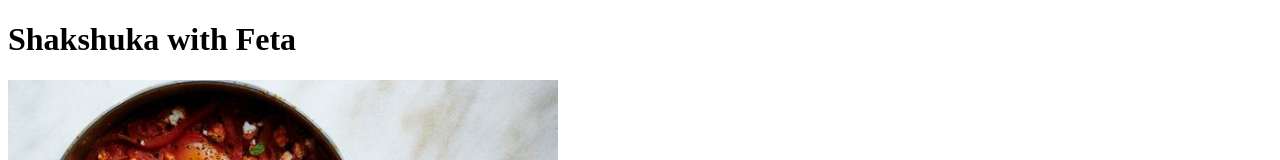
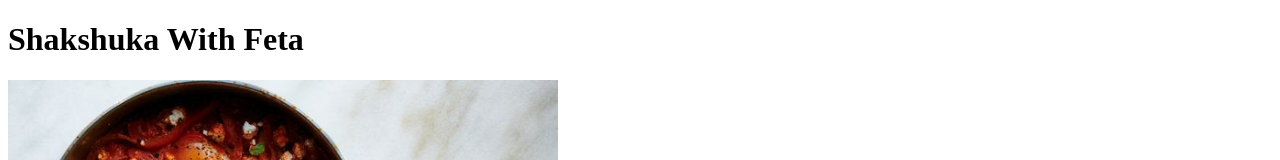
Before and after one commit to gh-tim/odin-recipes, a plain HTML site: page recipes/shakshuka.html in a window 1280 px wide. Shown: the top 160 px of the page. Drawn offline with Linux system fonts and the light colour scheme.

Commit message:
Fix typo in page title

```diff
--- a/recipes/shakshuka.html
+++ b/recipes/shakshuka.html
@@ -6,7 +6,7 @@
     </head>
 
     <body>
-        <h1>Shakshuka with Feta</h1>
+        <h1>Shakshuka With Feta</h1>
         <img src="../images/shakshuka.jpg" width="550" alt="A Plate of Shakshuka with Feta">
 
         <p>
```
